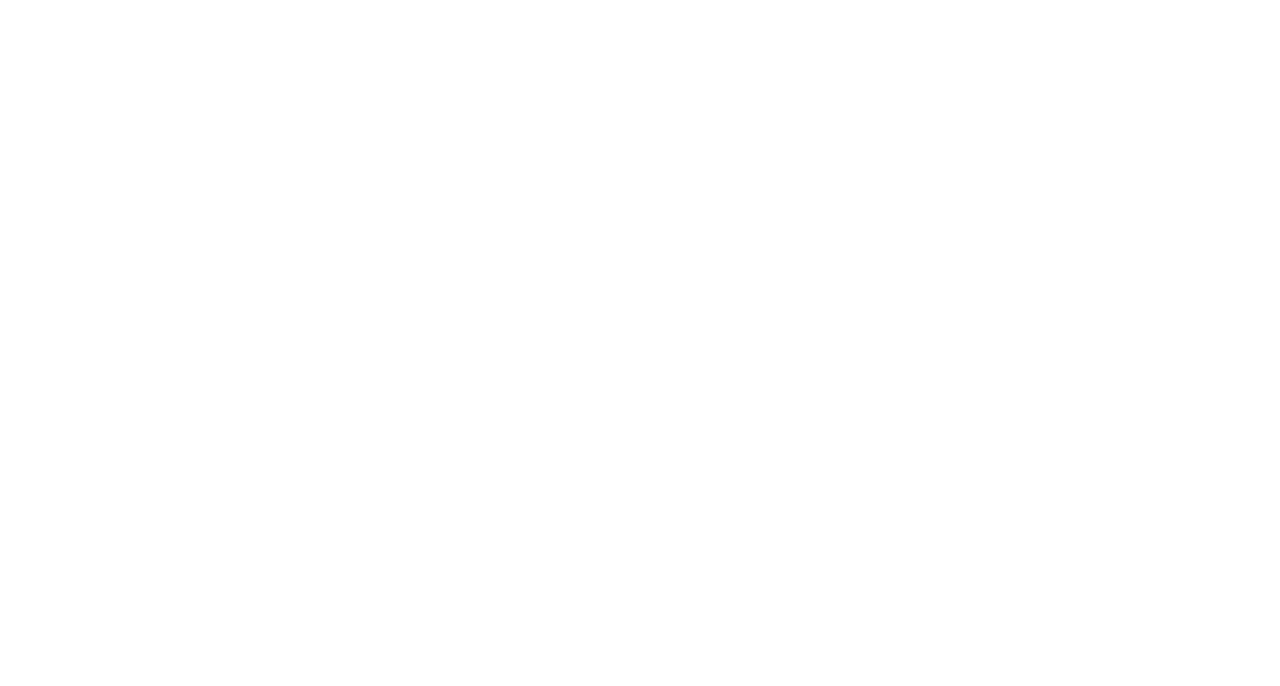
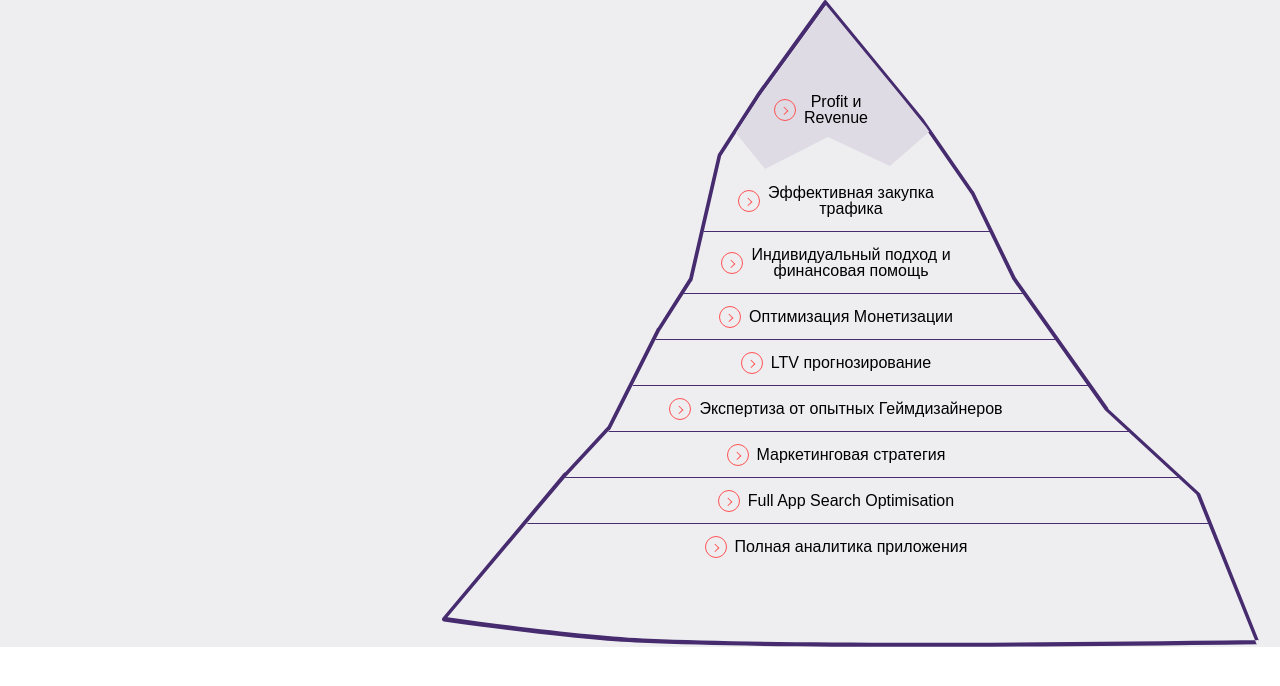
Before and after one commit to Maeglian/publishing_test, a website: page index.html in a window 1280 px wide. Drawn offline with Linux system fonts and the light colour scheme.

Commit message:
fixedscript err

```diff
--- a/index.html
+++ b/index.html
@@ -5,7 +5,7 @@
   <meta name="viewport" content="width=device-width, initial-scale=1.0">
   <title>Test</title>
   <link href="css/style-min.css" rel="stylesheet">
-  <script src="js/publishing.js" defer />
+  <script src="js/publishing.js" defer ></script>
 </head>
 <body>
 <section class="profit">
--- a/package.json
+++ b/package.json
@@ -20,5 +20,7 @@
     "gulp-rename": "^1.4.0",
     "imagemin-pngquant": "^8.0.0"
   },
-  "dependencies": {}
+  "dependencies": {
+    "async": "^3.2.0"
+  }
 }
```
Also changed, not shown: 2 other files.
